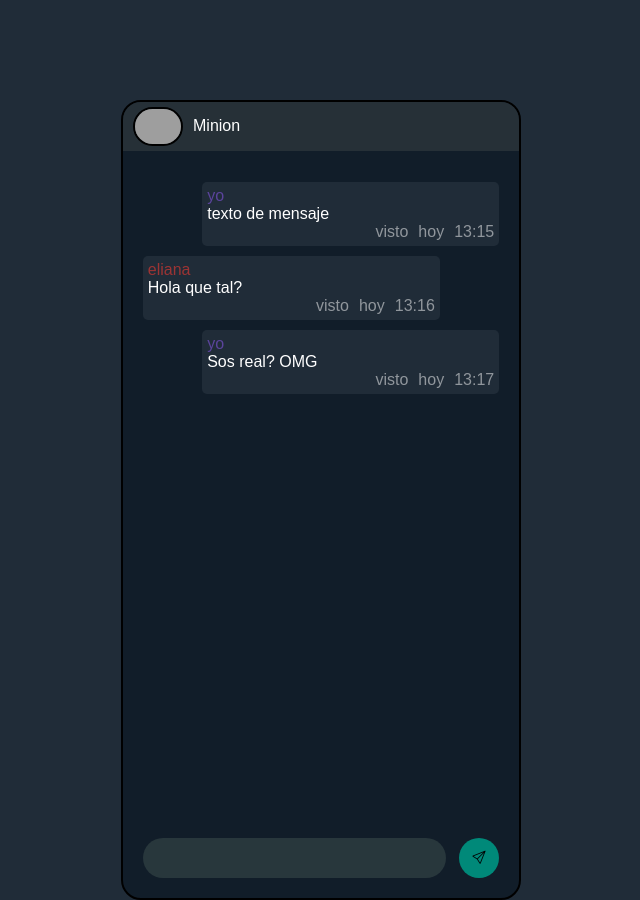
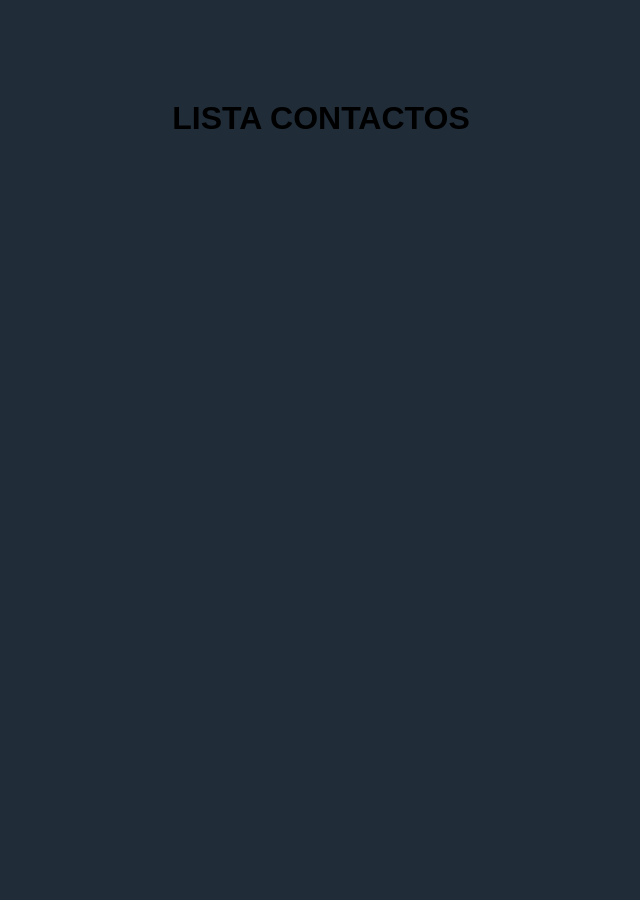
Before and after one commit to LucasNageI/utn_practicas_y_tareas, a React (Vite) app in the folder proyectos/mensajeria/: page / in a window 1280 px wide. Shown: the whole page, without its empty margins (319-959 px from the left). After the commit the page ends 800 px from the top, so only its background shows below. Built offline with nearby package versions, Linux system fonts and the light colour scheme; grey boxes are pictures that could not be loaded.

Commit message:
estructura para agregar una lista de contactos

```diff
--- a/proyectos/mensajeria/package.json
+++ b/proyectos/mensajeria/package.json
@@ -11,7 +11,8 @@
   },
   "dependencies": {
     "react": "^18.3.1",
-    "react-dom": "^18.3.1"
+    "react-dom": "^18.3.1",
+    "react-router-dom": "^6.24.1"
   },
   "devDependencies": {
     "@types/react": "^18.3.3",
--- a/proyectos/mensajeria/src/App.jsx
+++ b/proyectos/mensajeria/src/App.jsx
@@ -1,9 +1,14 @@
 import React from 'react'
-import { ChatScreen } from './Screens/ChatScreen'
+import { ChatScreen } from './Screens/Contacto/ChatScreen'
+import {Routes, Route} from 'react-router-dom'
+import { ListaContactosScreen } from './Screens/ListaContactos/ListaContactosScreen'
 
     const App = () => {
         return (
-            <ChatScreen />
+            <Routes>
+                <Route element={<ListaContactosScreen/>} path='/'/>
+                <Route element={<ChatScreen/>} path='/ChatScreen'/>
+            </Routes>
         )
     }
 
--- a/proyectos/mensajeria/src/Components/Chat/Contacto/Contacto.css
+++ b/proyectos/mensajeria/src/Components/Chat/Contacto/Contacto.css
@@ -9,10 +9,21 @@
     padding: 5px 10px;
 }
 
+.back-btn {
+    background-color: transparent;
+    border: none;
+    cursor: pointer;
+}
+
+.back-btn .icon {
+    font-size: 30px;
+    color: white;
+}
+
 .header-contacto .contact-container .foto-de-perfil {
     width: 50px;
     border: 2px solid black;
-    border-radius: 100px;
+    border-radius: 70px;
     margin-right: 10px;
 }
 
--- a/proyectos/mensajeria/src/Components/Chat/Contacto/Contacto.jsx
+++ b/proyectos/mensajeria/src/Components/Chat/Contacto/Contacto.jsx
@@ -1,12 +1,14 @@
 import React from "react"
 import "./Contacto.css"
+import { MOOK_MENSAJES } from "../mookMensajes"
 
 export const Contacto = () => {
   return (
     <header className="header-contacto">
         <div className="contact-container">
-            <img className="foto-de-perfil" src="https://encrypted-tbn0.gstatic.com/images?q=tbn:ANd9GcTlBDruB_aJMJtEd4dA5G_nFIe_a3G5NzM6FA&s" alt="foto-de-perfil" />
-            <span className="nombre-contacto">Minion</span>
+            <button className="back-btn"><i class="icon bi bi-arrow-left-short"></i></button>
+            <img className="foto-de-perfil" src="https://encrypted-tbn0.gstatic.com/images?q=tbn:ANd9GcTkwux2cnhItp4x1syD11EEmrjXx_fEVThndA&s" alt="foto-de-perfil" />
+            <span className="nombre-contacto">{MOOK_MENSAJES[1].author}</span>
         </div>
     </header>
   )
--- a/proyectos/mensajeria/src/Components/Chat/mookMensajes.js
+++ b/proyectos/mensajeria/src/Components/Chat/mookMensajes.js
@@ -1,15 +1,15 @@
 export const MOOK_MENSAJES = [
     {
         author: 'yo',
-        text: 'texto de mensaje',
+        text: 'che bana',
         estado: 'visto',
         day: 'hoy',
         hour: '13:15',
         id: '1'
     },
     {
-        author: 'eliana',
-        text: 'Hola que tal?',
+        author: 'el pela ',
+        text: 'que pasa?',
         estado: 'visto',
         day: 'hoy',
         hour: '13:16',
@@ -17,10 +17,18 @@ export const MOOK_MENSAJES = [
     },
     {
         author: 'yo',
-        text: 'Sos real? OMG',
+        text: 'la abundancia es lo mismo que la insuficiencia',
         estado: 'visto',
         day: 'hoy',
         hour: '13:17',
         id: '3'
+    },
+    {
+        author: 'el pela ',
+        text: 'QueEeEeEeEeeeeeeeeeeeeEEEEEEEEEEEEEEEEEEEEEEEEEEEEEEEEEEEEEEEEEEEEEEeeeeeeeeeeeeee',
+        estado: 'visto',
+        day: 'hoy',
+        hour: '13:16',
+        id: '4'
     }
 ]
--- a/proyectos/mensajeria/src/Screens/ChatScreen.jsx
+++ b/proyectos/mensajeria/src/Screens/Contacto/ChatScreen.jsx
@@ -1,7 +1,7 @@
 import React from "react"
 import {ListaMensajes, Contacto, NuevoMensaje} from "/home/lucas/Desktop/Practicas UTN/proyectos/mensajeria/src/Components/Chat"
 import "./ChatScreen.css"
-import { MOOK_MENSAJES } from "../Components/Chat/mookMensajes"
+import { MOOK_MENSAJES } from "../../Components/Chat/mookMensajes"
 import { useState } from "react"
 
 export const ChatScreen = () => {
--- /dev/null
+++ b/proyectos/mensajeria/src/Screens/ListaContactos/ListaContactosScreen.jsx
@@ -0,0 +1,9 @@
+import React from 'react'
+
+export const ListaContactosScreen = () => {
+  return (
+    <>
+    <h1>LISTA CONTACTOS</h1>
+    </>
+  )
+}
--- a/proyectos/mensajeria/src/main.jsx
+++ b/proyectos/mensajeria/src/main.jsx
@@ -1,7 +1,10 @@
 import React from 'react'
 import ReactDOM from 'react-dom/client'
 import App from './App.jsx'
+import { BrowserRouter } from 'react-router-dom'
 
 ReactDOM.createRoot(document.getElementById('root')).render(
-    <App />
+    <BrowserRouter>
+        <App />
+    </BrowserRouter>
 )
```
Also changed, not shown: proyectos/mensajeria/src/Components/ListaContactos/ListaContactos.jsx (added, +7 -0 lines), proyectos/mensajeria/src/Components/ListaContactos/ListaContactos.css (added), proyectos/mensajeria/src/Screens/Contacto/ChatScreen.css (renamed from proyectos/mensajeria/src/Screens/ChatScreen.css), proyectos/mensajeria/src/Screens/ListaContactos/ListaContactosScreen.css (added), 1 other file (tests, documents, lock files or other folders).
